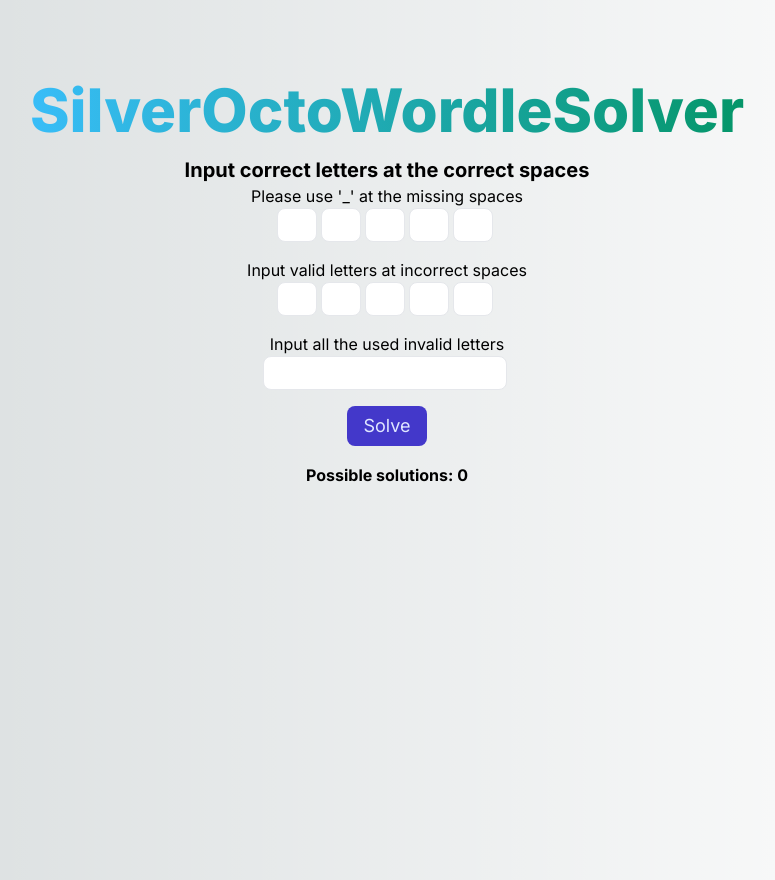
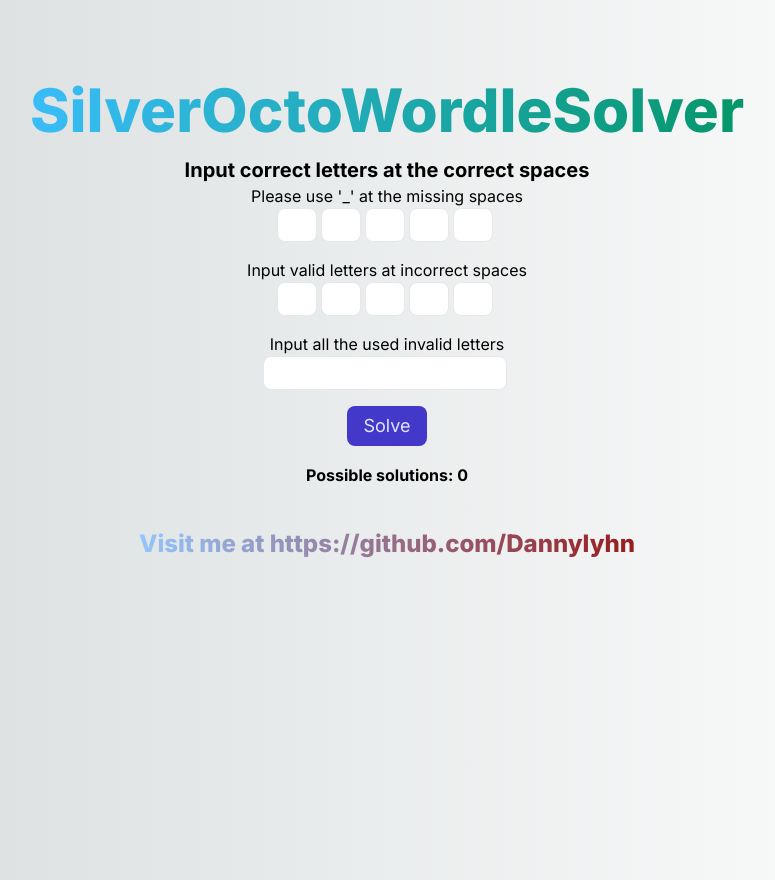
Before and after one commit to Dannylyhn/SilverOctoWordleHelper, a Next.js app: page / in a window 1280 px wide. Shown: the whole page, without its empty margins (253-1028 px from the left). Built offline with nearby package versions, Linux system fonts and the light colour scheme.

Commit message:
Add my github

```diff
--- a/src/app/page.jsx
+++ b/src/app/page.jsx
@@ -97,6 +97,7 @@ export default function Home() {
         <br/>
         <button onClick={handleSolveButton} className="h-10 px-4 m-4 text-lg text-indigo-100 transition-colors duration-150 bg-indigo-700 rounded-lg focus:shadow-outline hover:bg-indigo-800">Solve</button>
         <ListResult listResult={results} />
+        <h3 className="mt-10 mb-4 font-extrabold lg:text-2xl"><span className="text-transparent bg-clip-text bg-gradient-to-r to-red-800 from-blue-300">Visit me at https://github.com/Dannylyhn</span></h3>
       </div>
     </main>
   )
```
